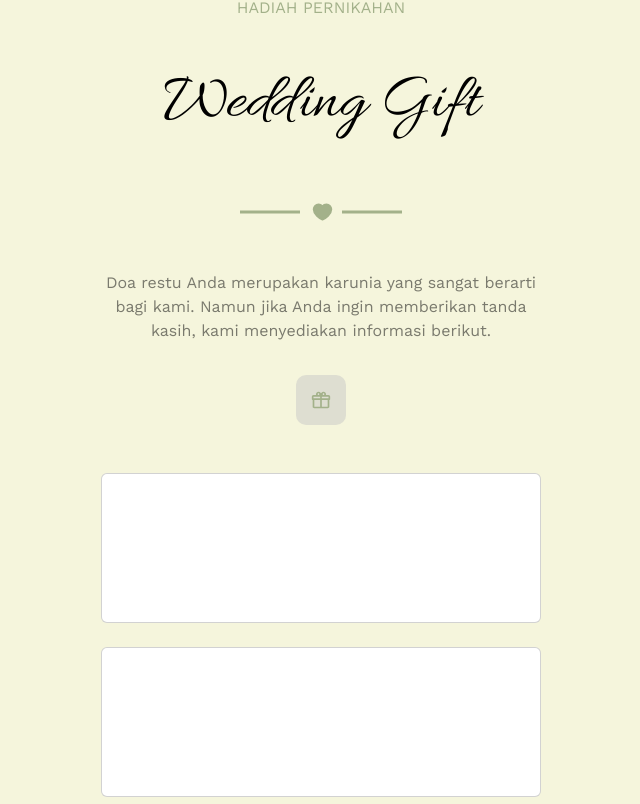
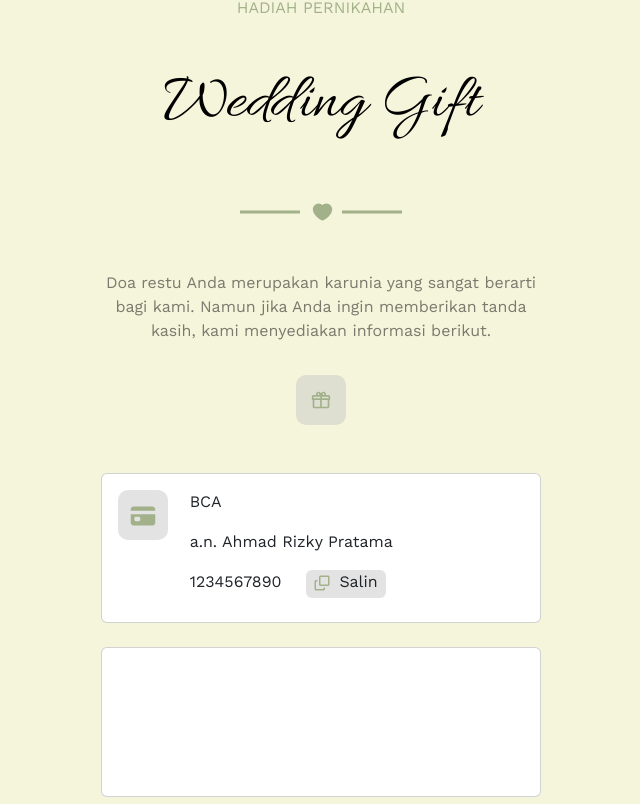
Before and after one commit to sandisyd/wedding-template-one, a Vue app: page /wedding in a window 1280 px wide. Shown: the part 6571-7375 px from the top of the page, without its empty margins (319-959 px from the left). Built offline with nearby package versions, Linux system fonts and the light colour scheme.

Commit message:
add content in the card

```diff
--- a/src/assets/styles/style.css
+++ b/src/assets/styles/style.css
@@ -660,9 +660,26 @@ body {
   border-radius: 10px;
   background-color: #c4c4c47a;
 }
+.gift .box-card {
+  width: 50px;
+  height: 50px;
+  border-radius: 10px;
+  background-color: #c4c4c47a;
+}
+.gift .box-copy {
+  width: 80px;
+  height: 28px;
+  border-radius: 6px;
+  background-color: #c4c4c47a;
+  text-align: center;
+}
 
 .gift .box-gift span img {
   padding-top: 15px;
+}
+
+.gift .box-card span img {
+  padding-top: 12px;
 }
 
 .gift .rek-satu .card,
--- a/src/views/informasi/gift/Gift.vue
+++ b/src/views/informasi/gift/Gift.vue
@@ -41,7 +41,41 @@
           <div class="row rek-satu mb-4" style="justify-content: center">
             <div class="col-auto">
               <div class="card">
-                <div class="card-body"></div>
+                <div class="card-body">
+                  <div class="row">
+                    <div class="col-2">
+                      <div class="box-card">
+                        <span
+                          ><img
+                            src="../../../assets/img/famicons_card.svg"
+                            alt="gift"
+                            srcset=""
+                            style="height: 40px"
+                        /></span>
+                      </div>
+                    </div>
+                    <div class="col-10" style="text-align: start">
+                      <p class="title-rek">BCA</p>
+                      <p class="title-rek">a.n. Ahmad Rizky Pratama</p>
+                      <div class="row">
+                        <div class="col-auto">
+                          <p>1234567890</p>
+                        </div>
+                        <div class="col-auto">
+                          <div class="box-copy">
+                            <img
+                              src="../../../assets/img/boxicons_copy.svg"
+                              alt="copy"
+                              srcset=""
+                              style="height: 18px"
+                            />
+                            <span class="ps-2">Salin</span>
+                          </div>
+                        </div>
+                      </div>
+                    </div>
+                  </div>
+                </div>
               </div>
             </div>
           </div>
```
Also changed, not shown: src/assets/img/boxicons_copy.svg (added), src/assets/img/famicons_card.svg (added).
